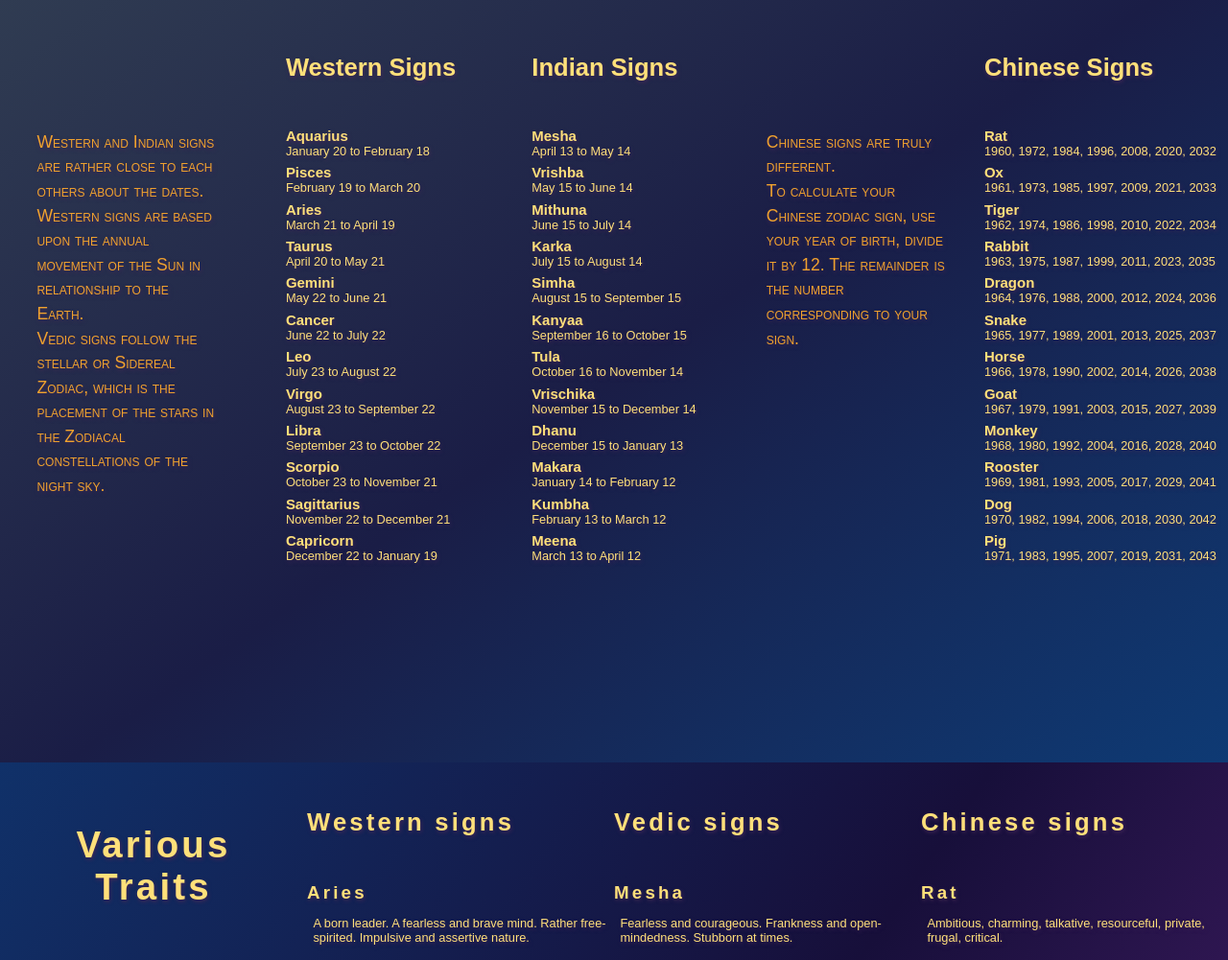
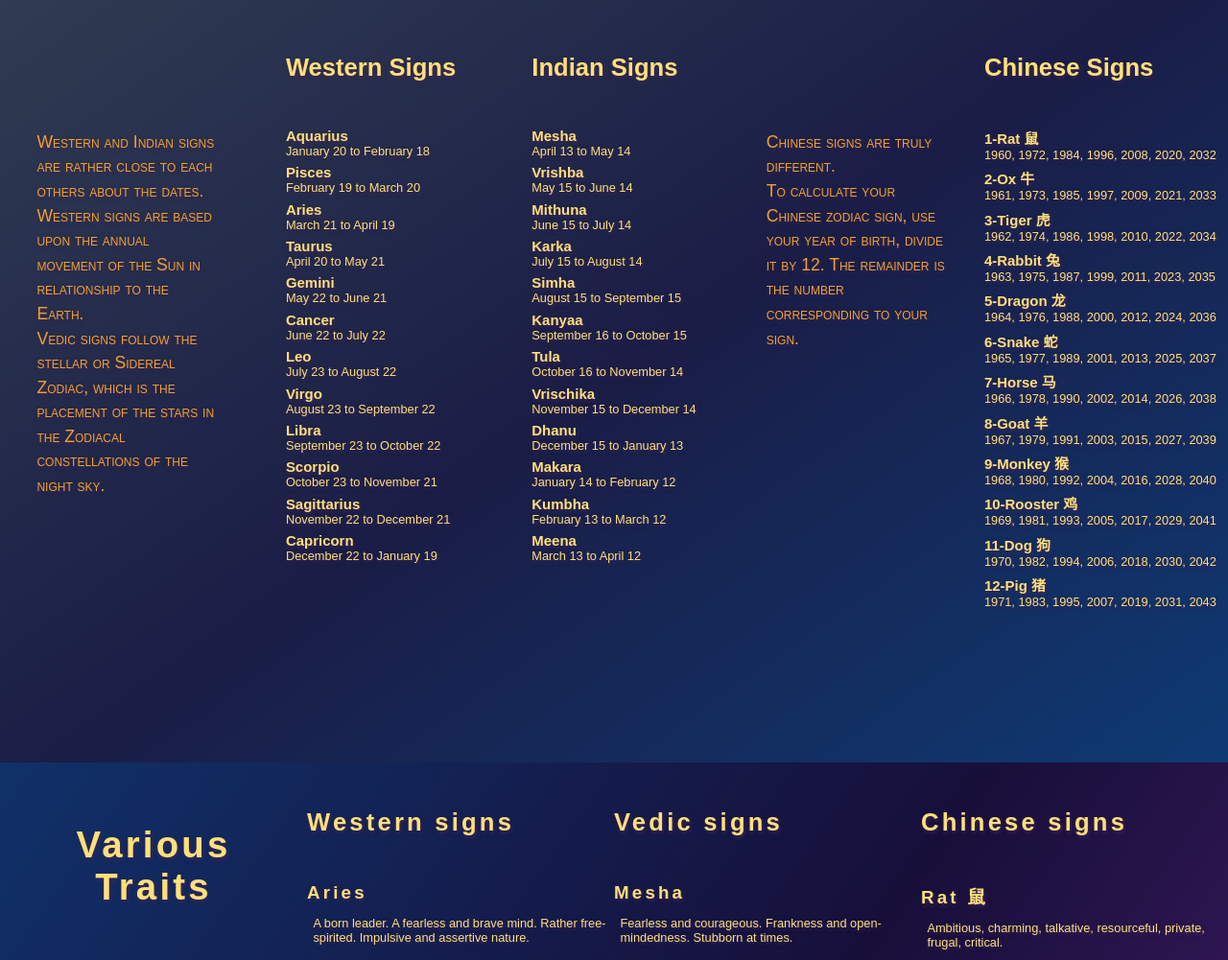
Before and after one commit to Pat6aC/astro-signs, a plain HTML site: page index.html in a window 1280 px wide. Shown: the part 1460-2461 px from the top of the page at 96% size. Drawn offline with Linux system fonts and the light colour scheme.

Commit message:
added numbers for Chinese zodiac and ideograms - modified order as well in js file

```diff
--- a/index.html
+++ b/index.html
@@ -116,18 +116,18 @@
         </blockquote>
 	  	<div>
 	  		<h2>Chinese Signs</h2>
-          <h3>Rat</h3><p>1960, 1972, 1984, 1996, 2008, 2020, 2032</p>
-          <h3>Ox</h3><p>1961, 1973, 1985, 1997, 2009, 2021, 2033</p>
-          <h3>Tiger</h3><p>1962, 1974, 1986, 1998, 2010, 2022, 2034</p>
-          <h3>Rabbit</h3><p>1963, 1975, 1987, 1999, 2011, 2023, 2035</p>
-          <h3>Dragon</h3><p>1964, 1976, 1988, 2000, 2012, 2024, 2036</p>
-          <h3>Snake</h3><p>1965, 1977, 1989, 2001, 2013, 2025, 2037</p>
-          <h3>Horse</h3><p>1966, 1978, 1990, 2002, 2014, 2026, 2038</p>
-          <h3>Goat</h3><p>1967, 1979, 1991, 2003, 2015, 2027, 2039</p>
-          <h3>Monkey</h3><p>1968, 1980, 1992, 2004, 2016, 2028, 2040</p>
-          <h3>Rooster</h3><p>1969, 1981, 1993, 2005, 2017, 2029, 2041</p>
-          <h3>Dog</h3><p>1970, 1982, 1994, 2006, 2018, 2030, 2042</p>
-          <h3>Pig</h3><p>1971, 1983, 1995, 2007, 2019, 2031, 2043</p>
+          <h3>1-Rat 鼠</h3><p>1960, 1972, 1984, 1996, 2008, 2020, 2032</p>
+          <h3>2-Ox 牛</h3><p>1961, 1973, 1985, 1997, 2009, 2021, 2033</p>
+          <h3>3-Tiger 虎</h3><p>1962, 1974, 1986, 1998, 2010, 2022, 2034</p>
+          <h3>4-Rabbit 兔</h3><p>1963, 1975, 1987, 1999, 2011, 2023, 2035</p>
+          <h3>5-Dragon 龙</h3><p>1964, 1976, 1988, 2000, 2012, 2024, 2036</p>
+          <h3>6-Snake 蛇</h3><p>1965, 1977, 1989, 2001, 2013, 2025, 2037</p>
+          <h3>7-Horse 马</h3><p>1966, 1978, 1990, 2002, 2014, 2026, 2038</p>
+          <h3>8-Goat 羊</h3><p>1967, 1979, 1991, 2003, 2015, 2027, 2039</p>
+          <h3>9-Monkey 猴</h3><p>1968, 1980, 1992, 2004, 2016, 2028, 2040</p>
+          <h3>10-Rooster 鸡</h3><p>1969, 1981, 1993, 2005, 2017, 2029, 2041</p>
+          <h3>11-Dog 狗</h3><p>1970, 1982, 1994, 2006, 2018, 2030, 2042</p>
+          <h3>12-Pig 猪</h3><p>1971, 1983, 1995, 2007, 2019, 2031, 2043</p>
     </div>
   </div>
 </section>
@@ -192,7 +192,7 @@
 
 <div>
   <h2>Chinese signs</h2>
-    <h3>Rat</h3>
+    <h3>Rat 鼠</h3>
     <p>Ambitious, charming, talkative, resourceful, private, frugal, critical.</p>
     <h3>Ox</h3>
     <p>Diligent, gentle, hardworking, reliable, patient, materialistic, stubborn.</p>
--- a/script.js
+++ b/script.js
@@ -1,10 +1,10 @@
- function change(){
+    function change(){
       var container = document.getElementById("bckgrd");
       container.classList.toggle("darker");
     }
 
-      function signs() {
-      var start = 1901, birthyear = document.zodiac.year.value, date=document.zodiac.date.value, month=document.zodiac.month.selectedIndex;
+    function signs() {
+      const start = 1901, birthyear = document.zodiac.year.value, date=document.zodiac.date.value, month=document.zodiac.month.selectedIndex;
 
       with (document.zodiac.sign){
       if (month == 1 && date >=20 || month == 2 && date <=18) {value = "Aquarius";}
@@ -38,17 +38,17 @@
 
       x = (start - birthyear) % 12
       with (document.zodiac.csign){
+      if (x == 1 || x == -11) {value = "Rat";}
       if (x == 0) {value = "Ox";}
-      if (x == 1 || x == -11) {value = "Rat";}
+      if (x == 11 || x == -1) {value = "Tiger";}
+      if (x == 10 || x == -2) {value = "Rabbit";}
+      if (x == 9 || x == -3)  {value = "Dragon";}
+      if (x == 8 || x == -4)  {value = "Snake";}
+      if (x == 7 || x == -5)  {value = "Horse";}
+      if (x == 6 || x == -6)  {value = "Goat";}
+      if (x == 5 || x == -7)  {value = "Monkey";}
+      if (x == 4 || x == -8)  {value = "Rooster";}
+      if (x == 3 || x == -9)  {value = "Dog";}
       if (x == 2 || x == -10) {value = "Pig";}
-      if (x == 3 || x == -9)  {value = "Dog";}
-      if (x == 4 || x == -8)  {value = "Rooster";}
-      if (x == 5 || x == -7)  {value = "Monkey";}
-      if (x == 6 || x == -6)  {value = "Goat";}
-      if (x == 7 || x == -5)  {value = "Horse";}
-      if (x == 8 || x == -4)  {value = "Snake";}
-      if (x == 9 || x == -3)  {value = "Dragon";}
-      if (x == 10 || x == -2) {value = "Cat";}
-      if (x == 11 || x == -1) {value = "Tiger";}
-      }
-      }
+    }
+  }
```
